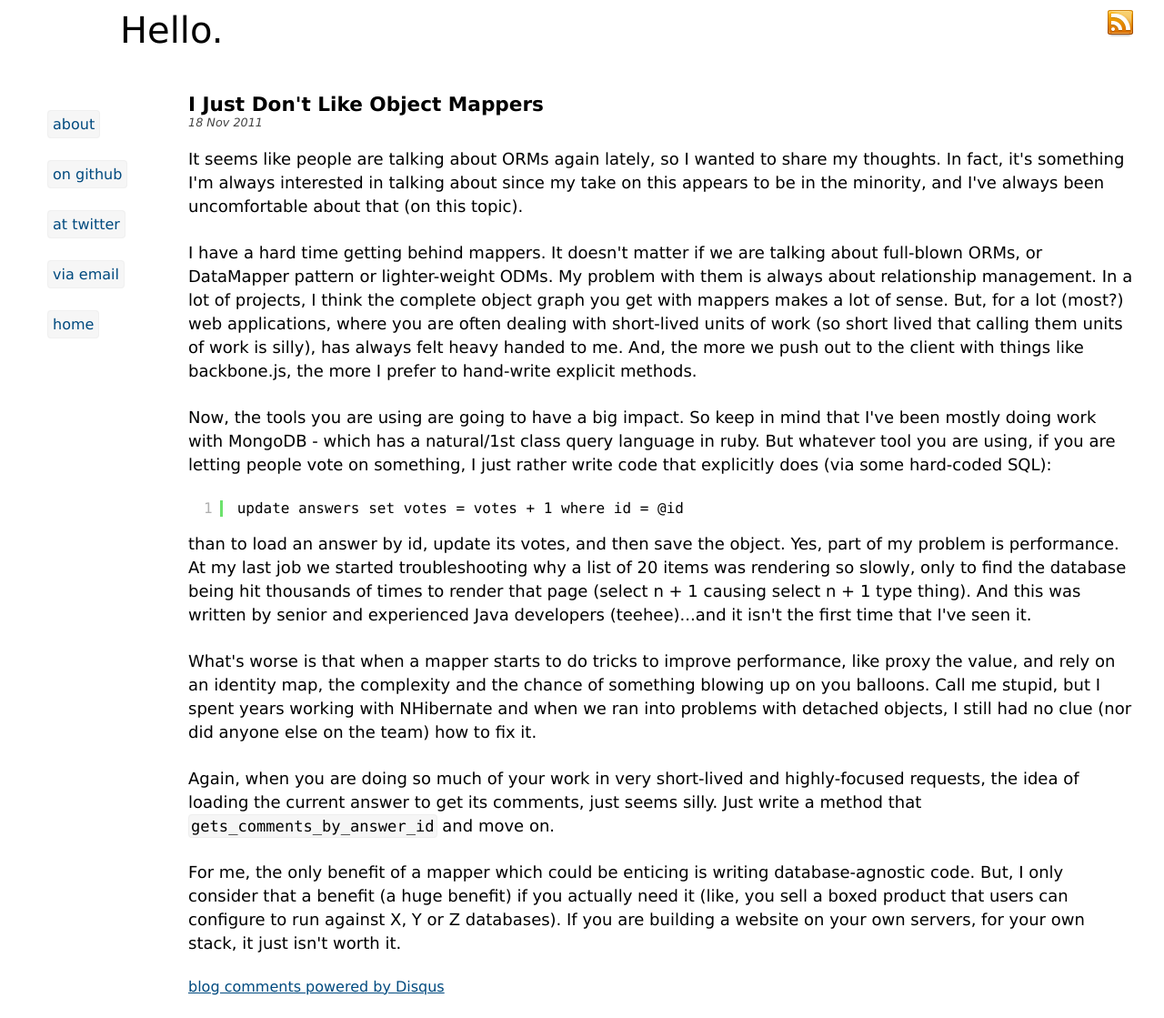
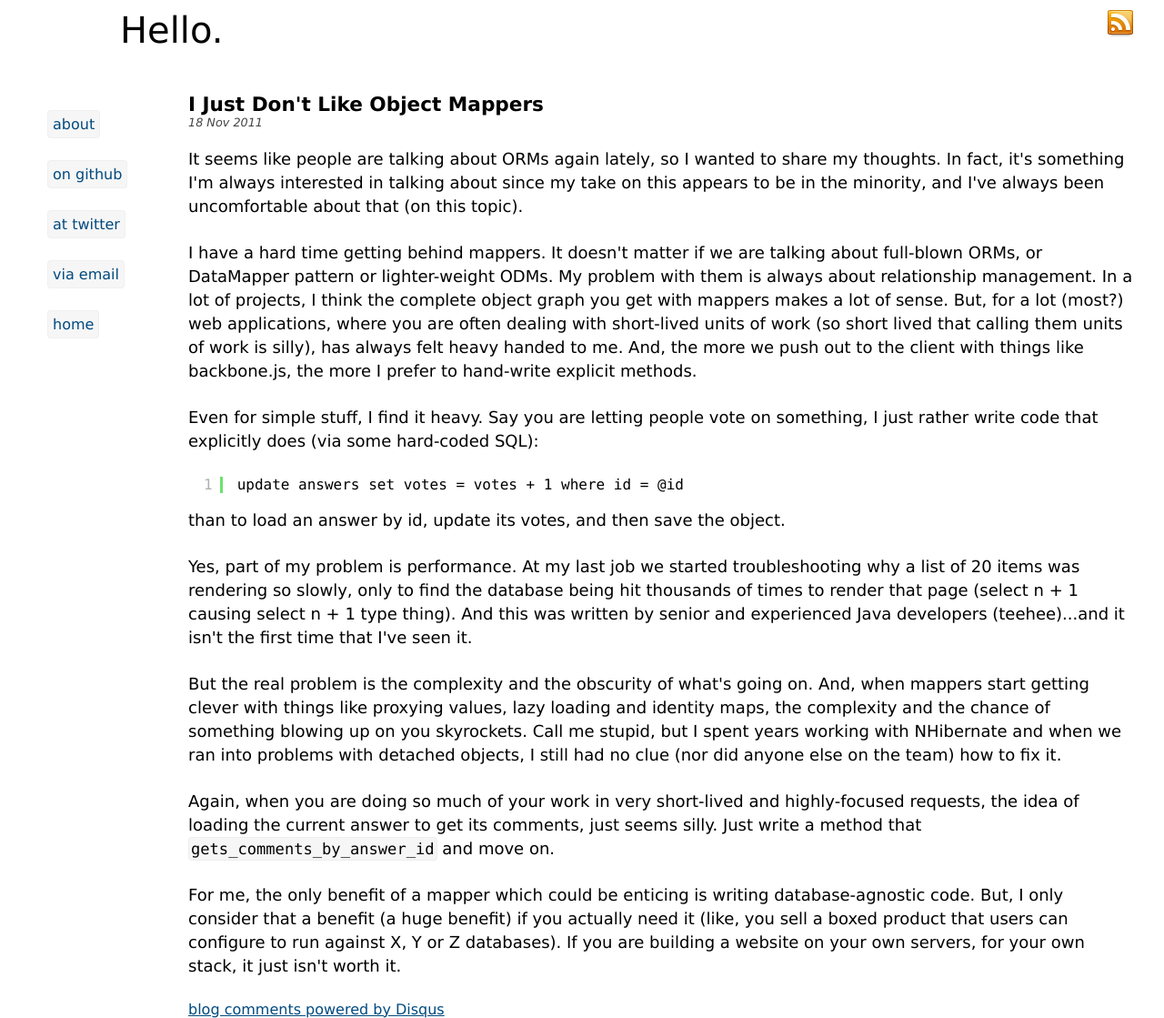
Before and after one commit to fehmicansaglam/fehmicansaglam.github.com, a Jekyll site: the page built from _posts/2011-11-18-I-Just-Dont-Like-Object-Mappers.html, in a window 1280 px wide. Shown: the whole page at 91% size. Built offline with Jekyll 4.4.1, drawn with Linux system fonts in a browser that asks for light colours; nearby versions of some CDN libraries; comment, search, counter and statistics services are not loaded; before the commit the page ends 1094 px from its top, so only the background shows below that.

Commit message:
updated article

```diff
--- a/_posts/2011-11-18-I-Just-Dont-Like-Object-Mappers.html
+++ b/_posts/2011-11-18-I-Just-Dont-Like-Object-Mappers.html
@@ -6,15 +6,17 @@ title: "I Just Don't Like Object Mappers"
 
 <p>I have a hard time getting behind mappers. It doesn't matter if we are talking about full-blown ORMs, or DataMapper pattern or lighter-weight ODMs. My problem with them is always about relationship management. In a lot of projects, I think the complete object graph you get with mappers makes a lot of sense. But, for a lot (most?) web applications, where you are often dealing with short-lived units of work (so short lived that calling them units of work is silly), has always felt heavy handed to me. And, the more we push out to the client with things like backbone.js, the more I prefer to hand-write explicit methods.</p>
 
-<p>Now, the tools you are using are going to have a big impact. So keep in mind that I've been mostly doing work with MongoDB - which has a natural/1st class query language in ruby. But whatever tool you are using, if you are letting people vote on something, I just rather write code that explicitly does (via some hard-coded SQL):</p>
+<p>Even for simple stuff, I find it heavy. Say you are letting people vote on something, I just rather write code that explicitly does (via some hard-coded SQL):</p>
 
 <pre class="brush:text">
   update answers set votes = votes + 1 where id = @id
 </pre>
 
-<p>than to load an answer by id, update its votes, and then save the object. Yes, part of my problem is performance. At my last job we started troubleshooting why a list of 20 items was rendering so slowly, only to find the database being hit thousands of times to render that page (select n + 1 causing select n + 1 type thing). And this was written by senior and experienced Java developers (teehee)...and it isn't the first time that I've seen it.</p>
+<p>than to load an answer by id, update its votes, and then save the object.</p>
 
-<p>What's worse is that when a mapper starts to do tricks to improve performance, like proxy the value, and rely on an identity map, the complexity and the chance of something blowing up on you balloons. Call me stupid, but I spent years working with NHibernate and when we ran into problems with detached objects, I still had no clue (nor did anyone else on the team) how to fix it.</p>
+<p>Yes, part of my problem is performance. At my last job we started troubleshooting why a list of 20 items was rendering so slowly, only to find the database being hit thousands of times to render that page (select n + 1 causing select n + 1 type thing). And this was written by senior and experienced Java developers (teehee)...and it isn't the first time that I've seen it.</p>
+
+<p>But the real problem is the complexity and the obscurity of what's going on. And, when mappers start getting clever with things like proxying values, lazy loading and identity maps, the complexity and the chance of something blowing up on you skyrockets. Call me stupid, but I spent years working with NHibernate and when we ran into problems with detached objects, I still had no clue (nor did anyone else on the team) how to fix it.</p>
 
 <p>Again, when you are doing so much of your work in very short-lived and highly-focused requests, the idea of loading the current answer to get its comments, just seems silly. Just write a method that <code>gets_comments_by_answer_id</code> and move on.</p>
 
```
